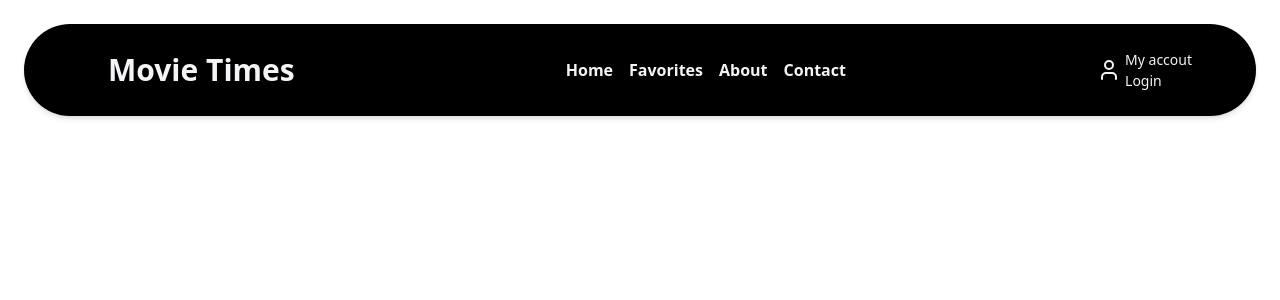
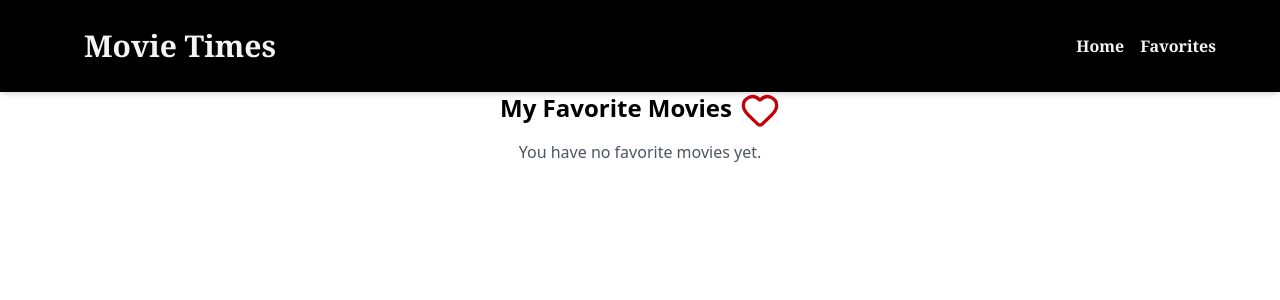
Before and after one commit to ingdia/Movie-Explorer, a React (Vite) app in the folder movie-time/: page /favorites in a window 1280 px wide. Shown: the top 300 px of the page. Built offline with nearby package versions, Linux system fonts and the light colour scheme.

Commit message:
working on the design

```diff
--- a/movie-time/src/App.jsx
+++ b/movie-time/src/App.jsx
@@ -2,14 +2,18 @@ import { BrowserRouter , Routes, Route } from "react-router-dom";
 import Navbar from "./components/Navbar";
 import Home from "./pages/Home";
 import MovieDetails from "./pages/MovieDetails";
+import Favorites from "./pages/Favorites";
+import useFavorite from "./hooks/useFavorites";
 
 
 function App() {
+   const { favorite, AddtoFavorite,  RemoveFromMyFavorite, isFav } = useFavorite();
   return (
     <BrowserRouter>
     <Navbar />
     <Routes>
-      <Route path = '/' element= {<Home />}/>
+      <Route path = '/' element= {<Home  AddtoFavorite={AddtoFavorite} isFav={isFav} />}/>
+      <Route path = '/favorites' element= {<Favorites favorite={favorite} AddtoFavorite={AddtoFavorite}  RemoveFromMyFavorite={RemoveFromMyFavorite}  isFav={isFav} />}/>
       <Route path ='/movie/:id' element = {<MovieDetails />}/>
     </Routes>
     </BrowserRouter>
--- a/movie-time/src/components/CategoryFilter.jsx
+++ b/movie-time/src/components/CategoryFilter.jsx
@@ -6,7 +6,7 @@ export default function CategoryFilter(){
     return(
         <>
  {/* this the conatiner of filtered category  */}
-        <div>
+        {/* <div>
         {category.map((cat, index)=>(
            <div key={index} >
             <div>
@@ -16,7 +16,7 @@ export default function CategoryFilter(){
 
            </div>
         ))}
-        </div>
+        </div> */}
         </>
     )
 }
--- a/movie-time/src/components/MovieCard.jsx
+++ b/movie-time/src/components/MovieCard.jsx
@@ -1,18 +1,45 @@
 
-function MovieCard(){
+import { Link } from "react-router-dom"
+function MovieCard({ movie, isFav, AddtoFavorite, RemoveFromMyFavorite }) {
+  let button;
 
- return (
- <>
- <div>
-   <div>
-    <label></label>
-    <img/>
+  if (isFav(movie)) {
+    button = (
+      <button
+        onClick={() => RemoveFromMyFavorite(movie)}
+        className="bg-red-500 p-2 rounded text-white"
+      >
+        Remove from Favorite
+      </button>
+    );
+  } else {
+    button = (
+      <button
+        onClick={() => AddtoFavorite(movie)}
+        className="border-2 border-red-700 hover:bg-red-800 p-2 px-4 mb-2 rounded-full text-white "
+      >
+        Add to Favorite
+      </button>
+    );
+  }
 
-   </div>
+  return (
+    <div key={movie.id} className=" font-serif bg-gray-700 hover:rounded-xl p-2 hover:p-0 rounded border-2 border-gray-400 hover:border-red-600">
+      <Link to={`/movie/${movie.id}`}>
+       <div className="relative">
+        <img src={movie.image?.medium} alt={movie.name} className="rounded-b-2xl h-60 w-60" />
+  <p className="bg-red-600  absolute  px-1 md:px-4  top-2 left-2 ">
+  {movie.status}
+</p>
 
- </div>
+        <p className="pt-4">{movie.name}</p>
+       </div>
+      </Link>
+      <p className="absolute rotate-[-20deg] ml-22 bg-gray-600   px-6 hover:px-8 rounded-2xl -mt-20 ">{movie.language}</p>
+      {button}
+    </div>
+  );
+}
 
- </>
- )
-}
+
 export default MovieCard
--- a/movie-time/src/components/Navbar.jsx
+++ b/movie-time/src/components/Navbar.jsx
@@ -1,56 +1,21 @@
-import React, { useState } from 'react'
+
 import { Link } from 'react-router-dom'
-import { ShoppingCart, User, Menu } from "lucide-react"
 function Navbar() {
-    const [isOpen, setOpen] = useState(false);
-    function showMenu(){
-      setOpen(!isOpen);
-    }
+
     return(
     <>
     {/* the Destop navbar  */}
-    <header className=" m-6 hidden md:flex justify-between rounded-[50px] items-center bg-black text-gray-100 py-2 px-16 shadow-md ">
+    <header className="flex justify-between items-center bg-black font-serif text-gray-100 py-2 px-16 shadow-md ">
        <div> <p className=' font-extrabold text-3xl lg:p-5'> Movie Times</p></div>
         <nav className='flex space-x-4 font-bold '>
-            <Link to= "/" className='hover:text-red-400'>Home</Link>
-            <Link to= "/favorites" className='hover:text-red-400'>Favorites</Link>
-            <Link to= "/About" className='hover:text-red-400'>About</Link>
-            <Link to= "/Contact" className='hover:text-red-400'>Contact</Link>
+            <Link to= "/" className='hover:text-red-600'>Home</Link>
+            <Link to= "/favorites" className='hover:text-red-600'>Favorites</Link>
+
         </nav>
-        <div className="flex space-x-8">
-            <button className='flex items-center justify-center space-x-1 hover:text-gray-400'>
-               <User className='items-center'/>
-              <div>
-                <h5 className="hidden lg:flex lg:text-[14px]">My accout</h5>
-                <p className="hidden text-[12px] lg:flex lg:text-[14px]">Login</p>
-              </div>
-            </button>
-        </div>
+
     </header>
 
-    {/* the navigation bar for the mobile users */}
-    <header className=' bg-black text-white flex  justify-between p-4 md:hidden'>
-     <div>
-        <div className='w-40 h-10 '> <p>Movie Times </p></div>
-     </div>
-     <div className='flex space-x-4 '>
-        <User/>
-       <ShoppingCart />
 
-    <div className='' onClick={showMenu}>
-        <Menu />
-     </div>
-     </div>
-
-     <nav className={`${
-        isOpen? "block ": "hidden"
-      } hidden space-x-4 font-bold ` }>
-            <Link to= "/" className='hover:text-red-400'>Home</Link>
-            <Link to= "/ProductsPage" className='hover:text-red-400'>Products</Link>
-            <Link to= "/About" className='hover:text-red-400'>About</Link>
-            <Link to= "/Contact" className='hover:text-red-400'>Contact</Link>
-    </nav>
-    </header>
     </>
     )
 }
--- a/movie-time/src/hooks/useFavorites.js
+++ b/movie-time/src/hooks/useFavorites.js
@@ -1,10 +1,28 @@
 import { useState } from "react"
 
-function useFavorite(){
- const [favorite, setFavorite] = useState([])
- const handleClick = ()=>{
-      console.log("my fav")
- }
- return({favorite, handleClick})
+export  default function useFavorite(){
+ const [favorite, setToFavorite] = useState([]);
+   const isFav= (movie) => favorite.some((m)=> m.id===movie.id);
+
+  function AddtoFavorite(movie){
+    if (!isFav(movie)){
+     let myfavoriteList =  [...favorite, movie];
+     setToFavorite(myfavoriteList);
+     alert(`added the this ${movie.name} to favorite`);
+     return myfavoriteList
+    }
+    else{
+     alert(`this movie ${movie.name} already exist in favorite`)
+    }
+  }
+
+  function RemoveFromMyFavorite (movie){
+     if(!isFav(movie)){
+    const updatedFavoriteList= favorite.filter((m)=>m.id !==movie.id);
+    setToFavorite(updatedFavoriteList);
+    alert(`Removed ${movie.name} from favorites`);
+    }
+  }
+  return({favorite,AddtoFavorite,  RemoveFromMyFavorite, isFav})
+
 }
-export default useFavorite
--- a/movie-time/src/hooks/useFetchMovies.js
+++ b/movie-time/src/hooks/useFetchMovies.js
@@ -4,25 +4,28 @@ import { useState, useEffect } from "react"
 
 function useFetchMovies (url) {
 
-    const [movie, setMovies] = useState([])
+    const [movie, setMovies] = useState(null)
     const [loading, setLoading] = useState(true);
-    const [error, setError] = useState(true)
+    const [error, setError] = useState(null)
 
     useEffect(()=>{
            fetch(url)// we will pass different endpoint
             .then(res => {
+                console.log("Fetch status:", res.status);
                 if(!res.ok){
                     throw Error ("failed to get resources")
                 }
                 return res.json();
             })
             .then(data =>{
+                 console.log("Fetched data:", data);
                 setMovies(data);
                 setLoading(false);
 
             })
 
             .catch(err=>{
+                console.log("Fetch error:", err);
                setLoading(false)
                setError(err.message)
             })
--- a/movie-time/src/pages/Favorites.jsx
+++ b/movie-time/src/pages/Favorites.jsx
@@ -0,0 +1,26 @@
+import React from "react";
+import MovieCard from "../components/MovieCard";
+import {Heart } from "lucide-react"
+
+function Favorites({ favorite, AddtoFavorite, isFav, RemoveFromMyFavorite}) {
+  return (
+    <section className="min-h-screen px-4 text-center">
+      <div className="flex flex-row justify-center items-center space-x-2">
+        <h1 className="text-2xl font-bold mb-4">My Favorite Movies</h1>
+        <Heart className=" text-red-700 h-10 w-10 -mt-3" />
+      </div>
+
+      {favorite.length === 0 ? (
+        <p className="text-gray-600">You have no favorite movies yet.</p>
+      ) : (
+        <div className="bg-gray-300 border-2 gap-2 border-amber-300 grid grid-cols-2 sm:grid-cols-3 md:grid-cols-5 p-6">
+          {favorite.map((movie) => (
+            <MovieCard key={movie.id} movie={movie} isFav={isFav} AddtoFavorite={AddtoFavorite} RemoveFromMyFavorite={RemoveFromMyFavorite}/>
+          ))}
+        </div>
+      )}
+    </section>
+  );
+}
+
+export default Favorites;
--- a/movie-time/src/pages/Home.jsx
+++ b/movie-time/src/pages/Home.jsx
@@ -2,42 +2,48 @@ import React from "react";
 import SearchBar from "../components/SearchBar";
 import CategoryFilter from "../components/CategoryFilter";
 import MovieCard from "../components/MovieCard";
+import image from "../assets/images/image.png"
 
 import useFetchMovies from "../hooks/useFetchMovies";
-import useFavorite from "../hooks/useFavorites";
+
 import { Link } from "react-router-dom";
 
-function Home(){
+function Home({AddtoFavorite,isFav}){
 
 const {movie, loading, error} = useFetchMovies("https://api.tvmaze.com/shows");
-const {handleClick} = useFavorite()
 
+
+// if (!movie || movie.length === 0) return <div>No movies found.</div>;
  return (
   <>
 
-  <section className=" min-h-screen px-4 text-center">
+  <section className=" min-h-screen px-4 text-center bg-black text-white">
 
   <h1> Hello this the movie time</h1>
+
+  <div>
+    <img  src={image}/>
+  </div>
   <SearchBar/>
   <CategoryFilter />
-  <MovieCard/>
+
   {error&& <p>{error}</p>}
   {loading && <p>Loading... </p>}
-  <div className="bg-gray-300 border-2 gap-2 border-amber-300 grid grid-cols-2 sm:grid-cols-3 md:grid-cols-5 p-6 ">
+  <div className="bg-black text-white gap-10 grid grid-cols-1 sm:grid-cols-3 md:grid-cols-5 p-16">
     {
-    movie.map((mov)=>(
-    <Link to ={`/movie/${mov.id}`}>
-        <div key={mov.id}>
-        <img src={mov.image?.medium}/>
-        <p>{mov.status}</p>
-        <p>{mov.name}</p>
-        <p>{mov.language}</p>
-        <button onClick={handleClick} className="bg-gray-200 p-2 rounded text-amber-800">Add to favorite</button>
-      </div>
-    </Link>
+     movie&&movie.map((mov)=>(
+
+      <MovieCard key={mov.id} movie={mov} AddtoFavorite={AddtoFavorite} isFav={isFav}/>
+
+
     ))
     }</div>
+
+
+
   </section>
+
+
   </>
  )
 }
```
Also changed, not shown: movie-time/src/pages/MovieDetails.jsx (+44 -16 lines).
